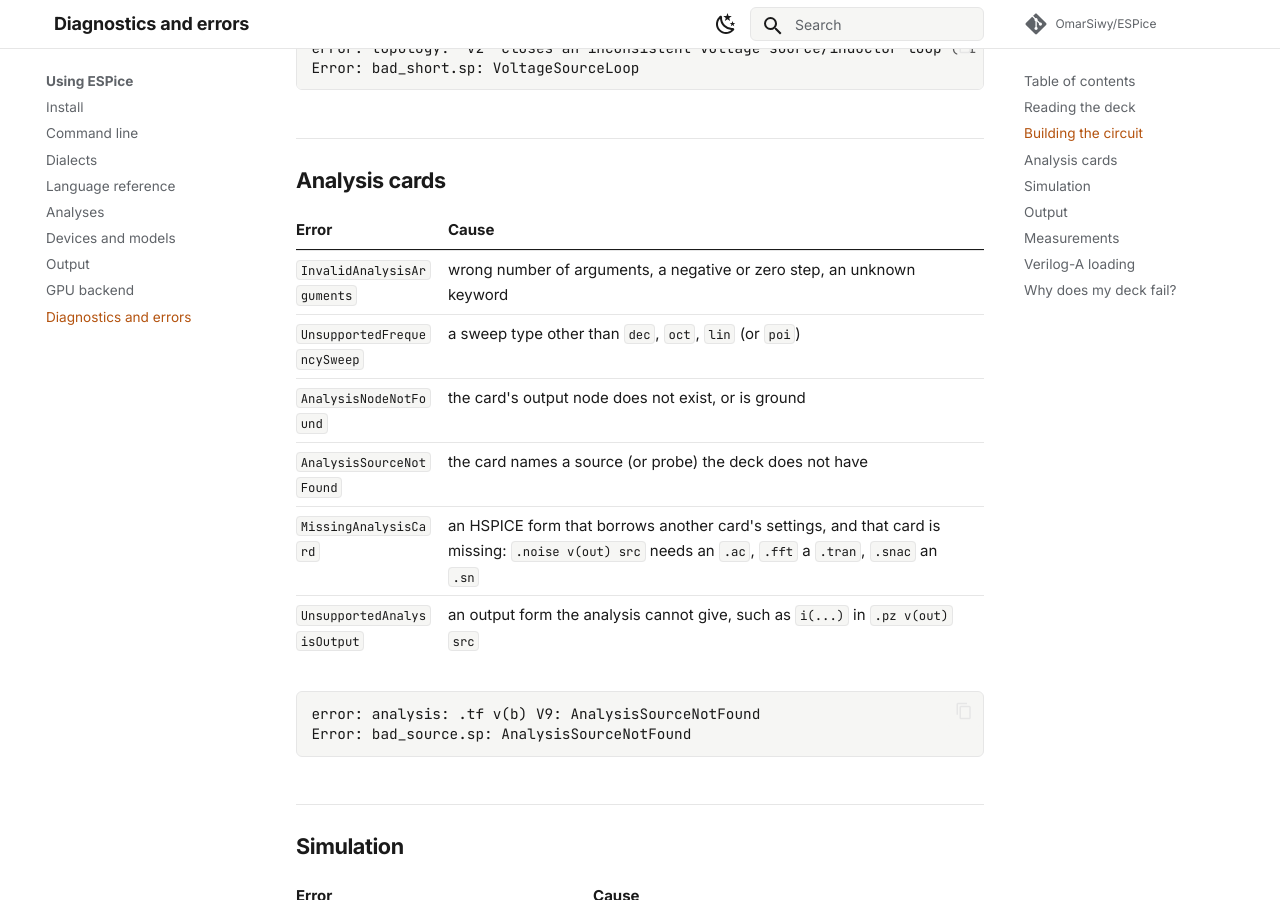
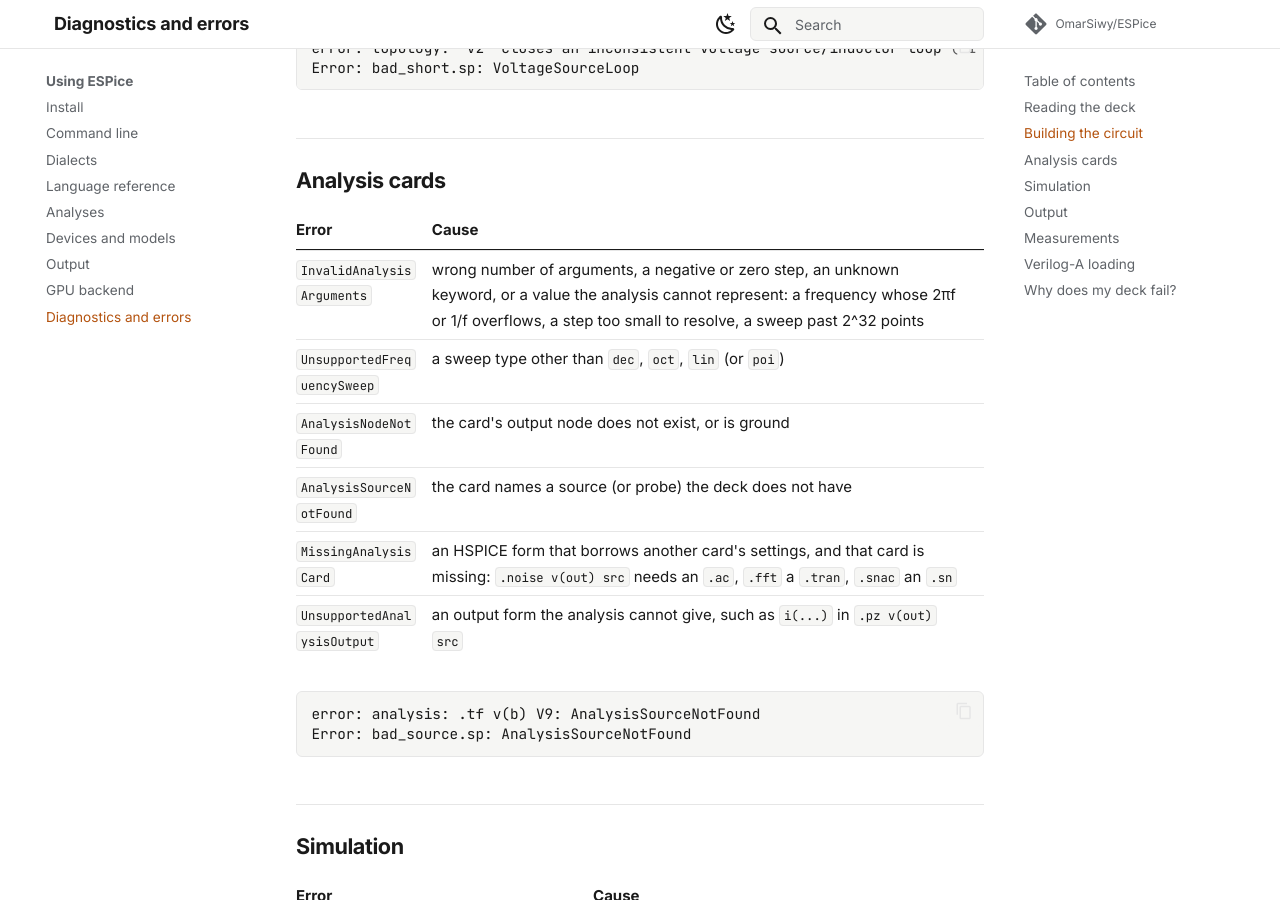
Before and after one commit to OmarSiwy/ESPice, an MkDocs documentation site: the page built from docs/using/diagnostics.md, in a window 1280 px wide and 900 px high, scrolled down 2343 px. Built offline with MkDocs 1.6.1 and Material for MkDocs 9.7.7, drawn with Linux system fonts in a browser that asks for light colours; comment, search, counter and statistics services are not loaded.

Commit message:
frontend: an analysis card query validation would refuse fails at the card, with its line (#108)
Cards such as `.ac dec 10 1 1e308` or `.tran 1e-310 1u` passed the
frontend's checks and failed later in Session.append as a bare
InvalidQueryOptions naming no card. Query validation (validate.zig) only
reads core types, so it moves to core, and analyses.queries runs it on
each card's query against the frozen circuit, refusing a failure as
`error: analysis: <card>: InvalidAnalysisArguments`. Session.append keeps
it as the backstop for API queries. Zero tolerances (#150) now fail
named at the card too; foldOptions' handling of them is unchanged.

Fixture: invalid/ac_frequency_overflow.

```diff
--- a/docs/using/diagnostics.md
+++ b/docs/using/diagnostics.md
@@ -69,7 +69,7 @@ Error: bad_short.sp: VoltageSourceLoop
 
 | Error | Cause |
 |---|---|
-| `InvalidAnalysisArguments` | wrong number of arguments, a negative or zero step, an unknown keyword |
+| `InvalidAnalysisArguments` | wrong number of arguments, a negative or zero step, an unknown keyword, or a value the analysis cannot represent: a frequency whose 2πf or 1/f overflows, a step too small to resolve, a sweep past 2^32 points |
 | `UnsupportedFrequencySweep` | a sweep type other than `dec`, `oct`, `lin` (or `poi`) |
 | `AnalysisNodeNotFound` | the card's output node does not exist, or is ground |
 | `AnalysisSourceNotFound` | the card names a source (or probe) the deck does not have |
```
Also changed, not shown: CHANGELOGS.md (+1 -0 lines), dev/Problem/2)Analysis Queries.md (+1 -1 lines), dev/analysis/refactoring.md (+1 -1 lines), 14 other files.
